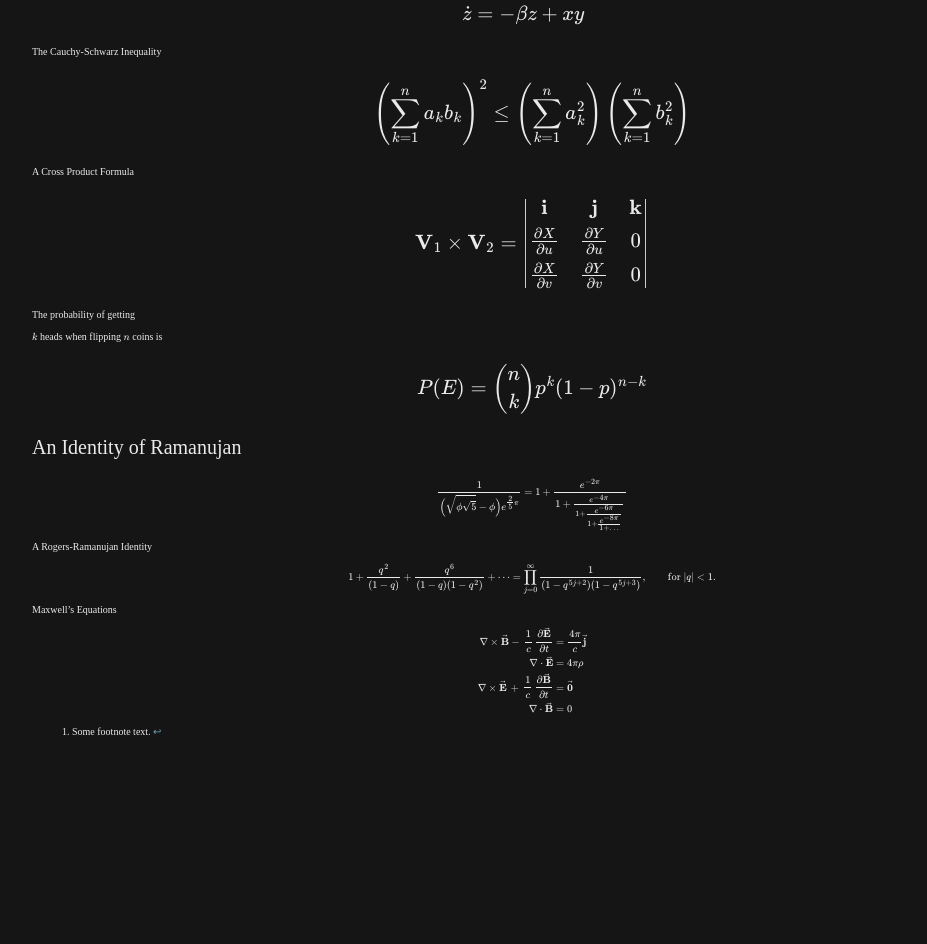
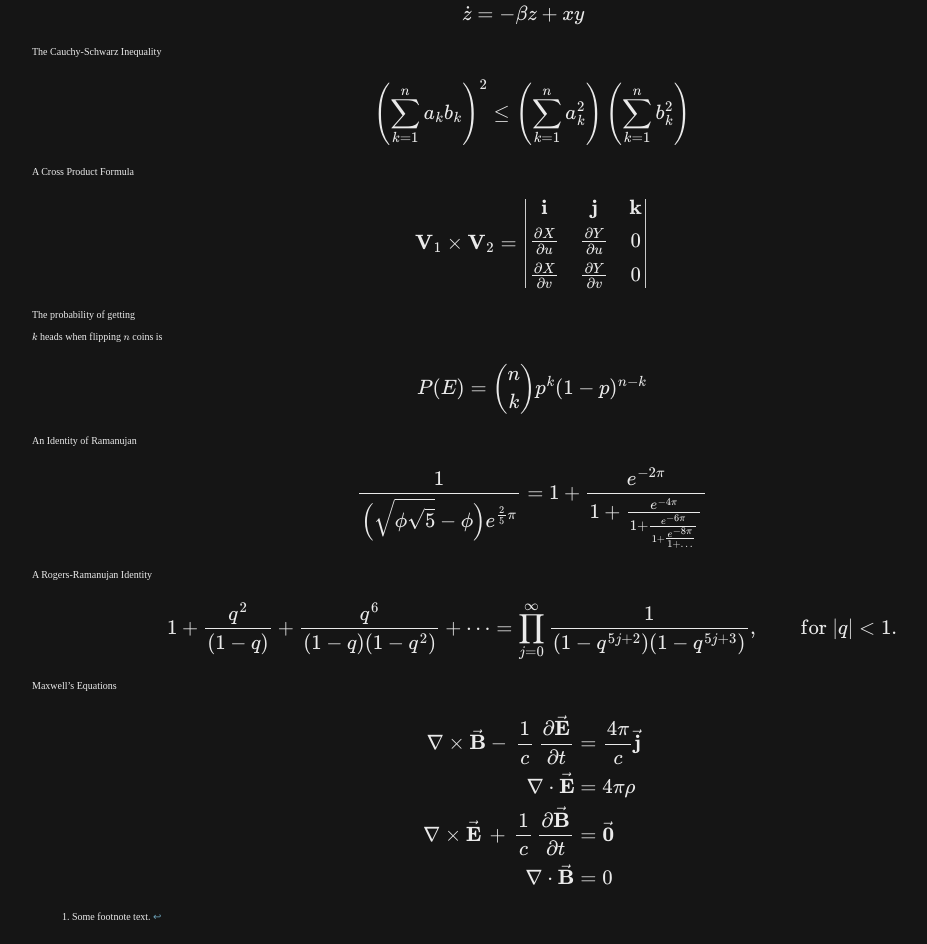
Before and after one commit to profphillips/wikibasics, a Jekyll site: the page built from test.md, in a window 1280 px wide. Shown: the part 2637-3581 px from the top of the page, without its empty margins (108-1035 px from the left). Built offline with Jekyll 4.4.1, drawn with Linux system fonts in a browser that asks for light colours; our own code applies the rules of GitHub Pages for plain Markdown files; before the commit the page ends 3396 px from its top, so only the background shows below that.

Commit message:
Update test.md

```diff
--- a/test.md
+++ b/test.md
@@ -180,11 +180,11 @@ which you wish to be displayed literally, ex.: \`foo\`, \*bar\*, etc.
 <p>\(k\) heads when flipping \(n\) coins is
 <p class="math">\[P(E) = {n \choose k} p^k (1-p)^{ n-k} \]</p>
 
-<p class="math">An Identity of Ramanujan</p>
-<p>\[ \frac{1}{\Bigl(\sqrt{\phi \sqrt{5}}-\phi\Bigr) e^{\frac25 \pi}} = 1+\frac{e^{-2\pi}} {1+\frac{e^{-4\pi}} {1+\frac{e^{-6\pi}} {1+\frac{e^{-8\pi}} {1+\ldots} } } } \]</p>
+<p>An Identity of Ramanujan</p>
+<p class="math">\[ \frac{1}{\Bigl(\sqrt{\phi \sqrt{5}}-\phi\Bigr) e^{\frac25 \pi}} = 1+\frac{e^{-2\pi}} {1+\frac{e^{-4\pi}} {1+\frac{e^{-6\pi}} {1+\frac{e^{-8\pi}} {1+\ldots} } } } \]</p>
 
 <p>A Rogers-Ramanujan Identity</p>
-<p>\[ 1 + \frac{q^2}{(1-q)}+\frac{q^6}{(1-q)(1-q^2)}+\cdots = \prod_{j=0}^{\infty}\frac{1}{(1-q^{5j+2})(1-q^{5j+3})}, \quad\quad \text{for $|q|&lt;1$}. \]</p>
+<p class="math">\[ 1 + \frac{q^2}{(1-q)}+\frac{q^6}{(1-q)(1-q^2)}+\cdots = \prod_{j=0}^{\infty}\frac{1}{(1-q^{5j+2})(1-q^{5j+3})}, \quad\quad \text{for $|q|&lt;1$}. \]</p>
 
 <p>Maxwell’s Equations</p>
-<p>\[ \begin{aligned} \nabla \times \vec{\mathbf{B}} -\, \frac1c\, \frac{\partial\vec{\mathbf{E}}}{\partial t} &amp; = \frac{4\pi}{c}\vec{\mathbf{j}} \\ \nabla \cdot \vec{\mathbf{E}} &amp; = 4 \pi \rho \\ \nabla \times \vec{\mathbf{E}}\, +\, \frac1c\, \frac{\partial\vec{\mathbf{B}}}{\partial t} &amp; = \vec{\mathbf{0}} \\ \nabla \cdot \vec{\mathbf{B}} &amp; = 0 \end{aligned} \]</p>
+<p class="math">\[ \begin{aligned} \nabla \times \vec{\mathbf{B}} -\, \frac1c\, \frac{\partial\vec{\mathbf{E}}}{\partial t} &amp; = \frac{4\pi}{c}\vec{\mathbf{j}} \\ \nabla \cdot \vec{\mathbf{E}} &amp; = 4 \pi \rho \\ \nabla \times \vec{\mathbf{E}}\, +\, \frac1c\, \frac{\partial\vec{\mathbf{B}}}{\partial t} &amp; = \vec{\mathbf{0}} \\ \nabla \cdot \vec{\mathbf{B}} &amp; = 0 \end{aligned} \]</p>
```
